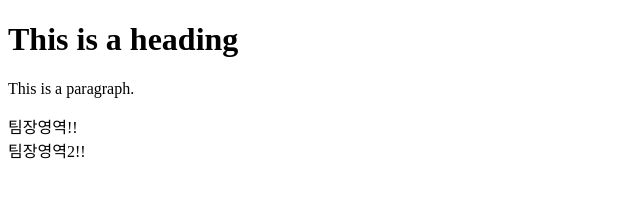
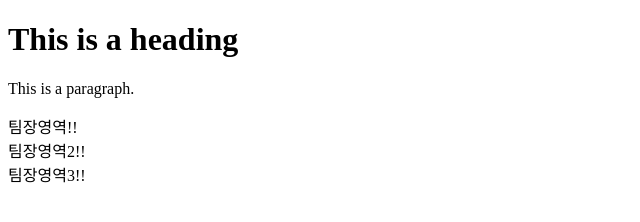
Before and after one commit to parkha-na/company-project, a plain HTML site: page index.html in a window 1280 px wide. Shown: the whole page, without its empty margins (0-640 px from the left). Drawn offline with Linux system fonts and the light colour scheme.

Commit message:
t commit

```diff
--- a/index.html
+++ b/index.html
@@ -9,5 +9,6 @@
 <p>This is a paragraph.</p>
 <div>팀장영역!!</div>
 <div>팀장영역2!!</div>
+<div>팀장영역3!!</div>
 </body>
 </html>
```
